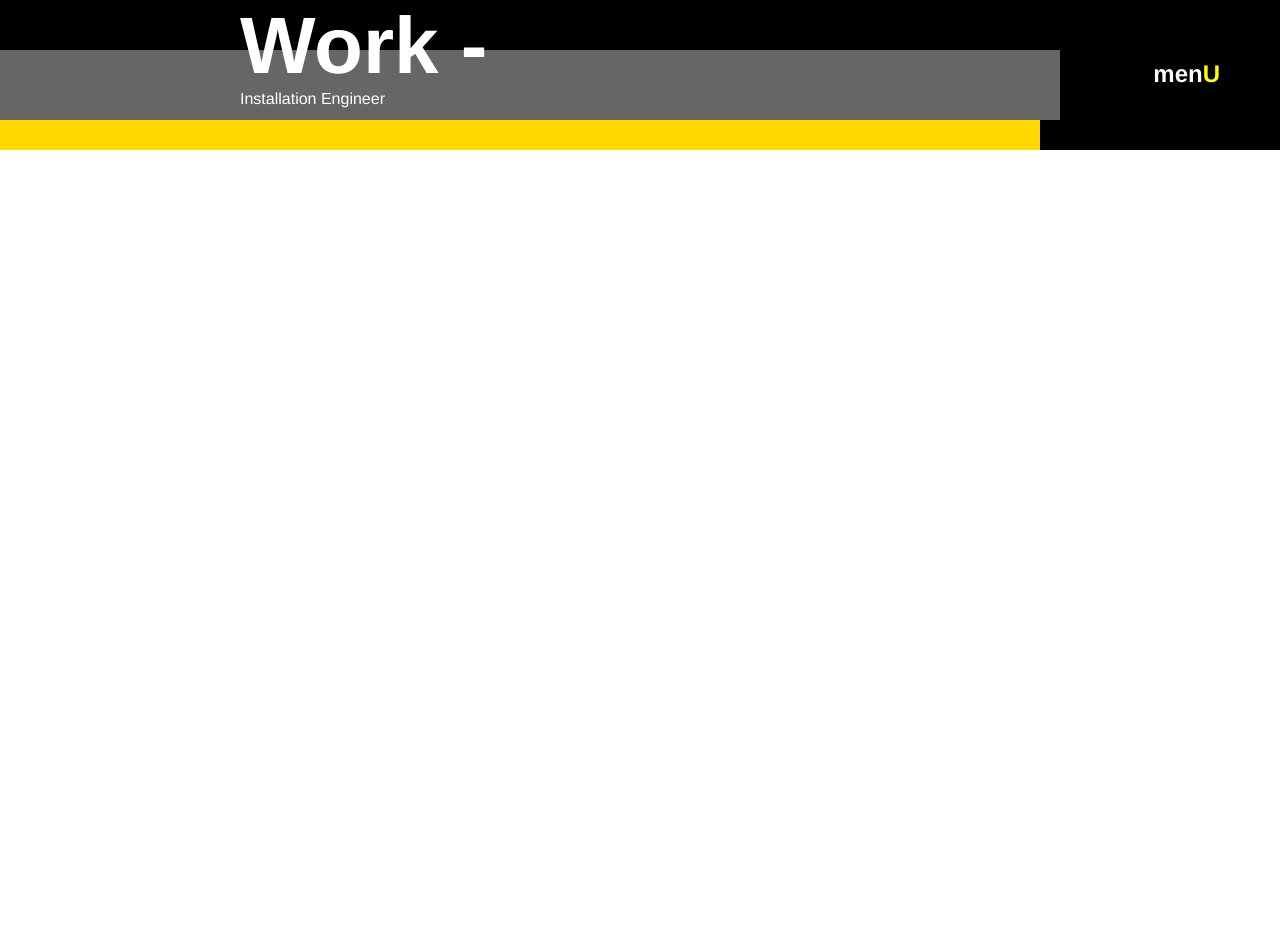
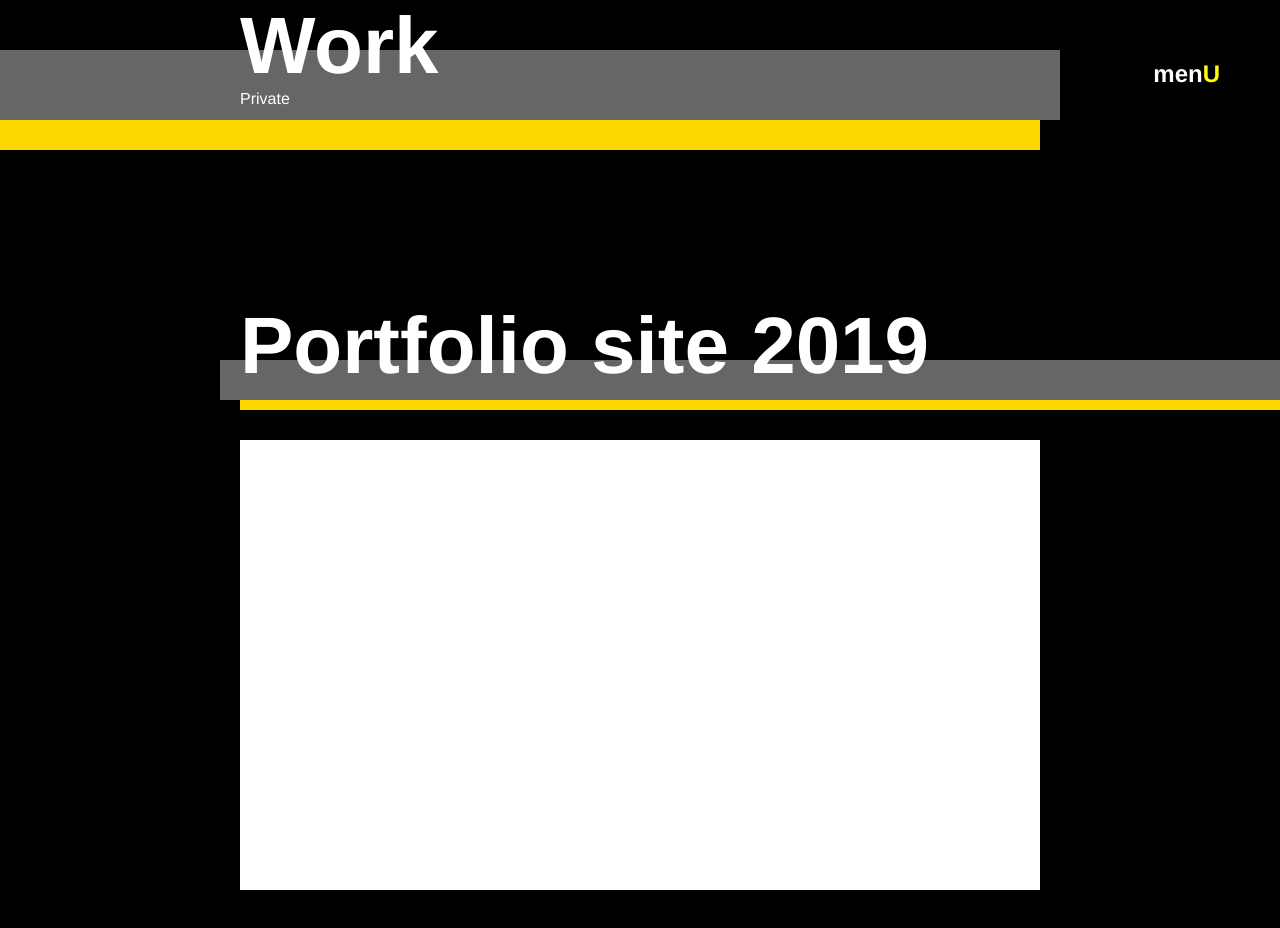
Before and after one commit to kmrtmk03/portfolio2019, a Vue app: page /work in a window 1280 px wide. Shown: the top 928 px of the page. Before the commit the page ends 800 px from the top, so only its background shows below. Built offline with nearby package versions, Linux system fonts and the light colour scheme.

Commit message:
Workのページを少し取り掛かる

```diff
--- a/src/components/PageTitle.vue
+++ b/src/components/PageTitle.vue
@@ -1,7 +1,7 @@
 <template>
     <div class="pageTitle-container" v-bind:class="[{small: headSmall}]">
         <h1 class="pageTitle" v-bind:class="[{small: headSmall}]">{{ pageTitle }}</h1>
-        <p class="pageTitle-sub" v-bind:class="[{small: headSmall}]">Installation Engineer</p>
+        <p class="pageTitle-sub" v-bind:class="[{small: headSmall}]">{{ pageSubTitle }}</p>
     </div>
 </template>
 
@@ -16,7 +16,8 @@ export default {
       }
   },
   props: {
-    'pageTitle': String
+    'pageTitle': String,
+    'pageSubTitle': String
   },
   mounted() {
     window.addEventListener('scroll', this.titleSmall)
--- a/src/components/SectionTitle.vue
+++ b/src/components/SectionTitle.vue
@@ -92,7 +92,6 @@ export default {
     }
 }
 
-
 .sectionTitle {
     font-size: 32px;
     text-align: left;
--- a/src/views/Profile.vue
+++ b/src/views/Profile.vue
@@ -2,7 +2,7 @@
     <div class="container">
         <TransitionMask />
         <Menu />
-        <PageTitle v-bind:pageTitle='title'></PageTitle>
+        <PageTitle v-bind:pageTitle='title' v-bind:pageSubTitle='subTitle'></PageTitle>
         <div class="section-wrap section-wrap-first">
             <SectionTitle v-bind:sectionTitle='arry_1st.title' v-bind:className='arry_1st.className'></sectionTitle>
             <p class="section-detail">
@@ -63,6 +63,7 @@ export default {
     data: function() {
         return {
             title: 'Tomoki Kimura',
+            subTitle: 'Installation Engineer',
             arry_1st: {
                 title: 'Profile',
                 className: 'profile'
--- a/src/views/Work.vue
+++ b/src/views/Work.vue
@@ -1,32 +1,113 @@
 <template>
     <div class="container">
+        <TransitionMask />
         <Menu />
-        <PageTitle v-bind:pageTitle='title'></PageTitle>
-        <SectionTitle v-bind:sectionTitle='title'></SectionTitle>
+        <PageTitle v-bind:pageTitle='title' v-bind:pageSubTitle='subTitle'></PageTitle>
+        <ul class="content-wrap">
+            <li class="section-wrap section-wrap-first">
+                <SectionTitle v-bind:sectionTitle='sectionName1st.title' v-bind:className='sectionName1st.class'></sectionTitle>
+                <div class="section-content">
+                    <div
+                        class="section-image"
+                        :class="{active: isOnThumbnail}"
+                        @mouseover="onThumbnail(true)"
+                        @mouseleave="onThumbnail(false)">
+                        <p class="section-label" :class="{active: isOnThumbnail}">2019.9</p>
+                    </div>
+                </div>
+            </li>
+        </ul>
     </div>
 </template>
 
-
 <script>
-
 import Menu from '../components/Menu'
+import TransitionMask from '../components/TransitionMask'
 import PageTitle from '../components/PageTitle.vue'
-import SectionTitle from '../components/SectionTitle.vue'
+import SectionTitle from '../components/SectionTitle'
 
 export default {
-    name: 'profile',
+    name: 'work',
     components: {
         Menu,
+        TransitionMask,
         PageTitle,
         SectionTitle
     },
     data: function() {
         return {
-            title: 'Work -'
+            title: 'Work',
+            subTitle: 'Private',
+            isOnThumbnail: false,
+            sectionName1st: {
+                title: 'Portfolio site 2019',
+                class: 'portfolioSite2019'
+            }
+        }
+    },
+    methods: {
+        onThumbnail: function(isBool) {
+            this.isOnThumbnail = isBool
         }
     }
 }
 </script>
 
 <style scoped lang="scss">
+.content-wrap {
+    padding: 300px 0;
+}
+.section-content {
+    width: 800px;
+    margin: 0 auto;
+}
+.section-image {
+    box-sizing: border-box;
+    width: 800px;
+    height: calc(800px * (9 / 16));
+    background-color: #ff0000;
+    margin-top: 60px;
+    position: relative;
+    &::before {
+        content: '';
+        display: block;
+        width: 100%;
+        height: calc(800px * (9 / 16));
+        position: absolute;
+        background-color: #fff;
+        top: 0;
+        left: 0;
+    }
+    &.active::before {
+        transition: all 400ms 0ms ease;
+        width: 0;
+    }
+}
+.section-label {
+    overflow: hidden;
+    width: 200px;
+    height: 72px;
+    line-height: 72px;
+    color: #fff;
+    position: absolute;
+    bottom: 20px;
+    left: -20px;
+    z-index: 2;
+    font-size: 24px;
+    &::after {
+        position: absolute;
+        top: 0;
+        left: 0;
+        content: '';
+        display: block;
+        width: 0%;
+        height: 100%;
+        background-color: #FFD800;
+        z-index: -1;
+    }
+    &.active::after {
+        transition: all 400ms 400ms ease;
+        width: 100%;
+    }
+}
 </style>
```
Also changed, not shown: 7 other files (tests, documents, lock files or other folders).
